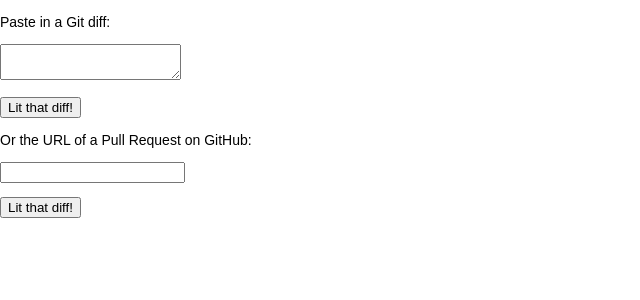
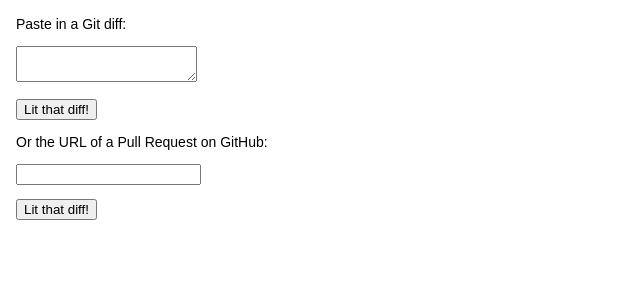
Before and after one commit to tbroadley/narrated-diffs, a React (Create React App) app: page / in a window 1280 px wide. Shown: the top 300 px of the page, without its empty margins (0-640 px from the left). Built offline with nearby package versions, Linux system fonts and the light colour scheme.

Commit message:
Add margin around entire app

```diff
--- a/src/components/File/File.css
+++ b/src/components/File/File.css
@@ -1,5 +1,5 @@
 .file {
-  margin: 1rem;
+  margin: 1rem 0;
   padding: 1rem;
   border: 1px solid #000000;
   background-color: #FFFFFF;
--- a/src/index.css
+++ b/src/index.css
@@ -4,3 +4,7 @@ body {
   font-family: sans-serif;
   font-size: 14px;
 }
+
+div#root {
+    margin: 1rem;
+}
```
